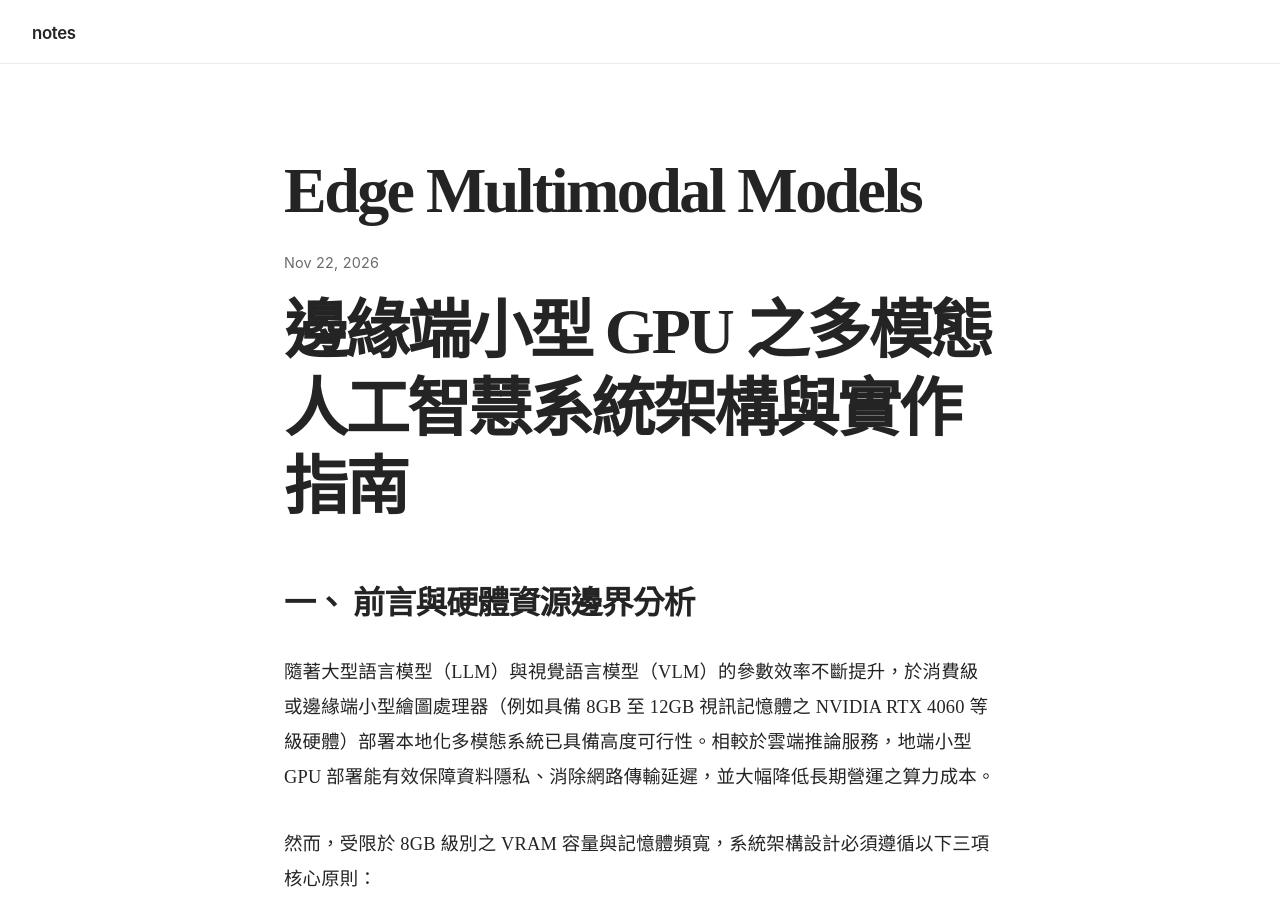
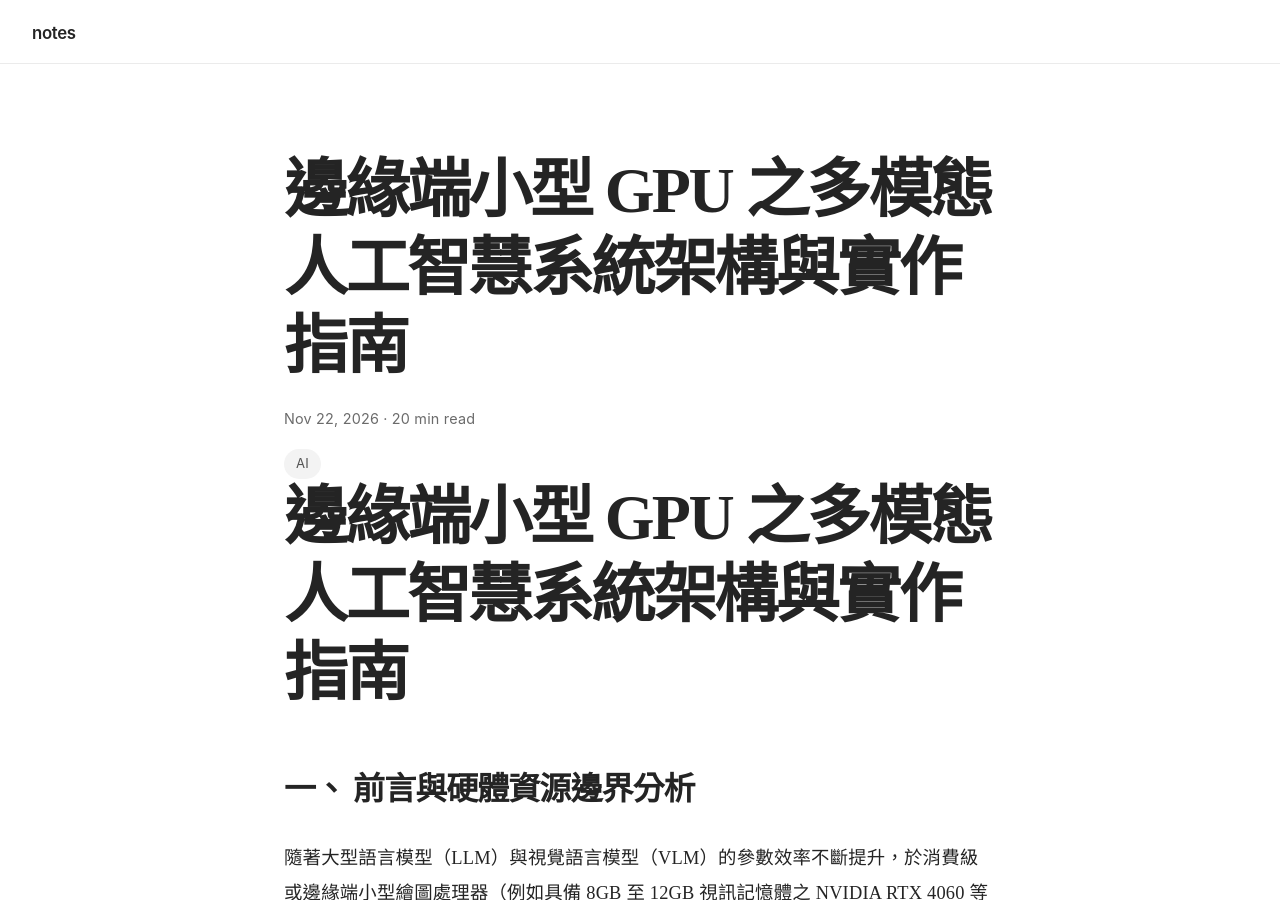
Before and after one commit to linjose/notes, a Jekyll site: the page built from _posts/2026-11-22-Edge-Multimodal-Models.md, in a window 1280 px wide and 900 px high. Built offline with Jekyll 4.4.1, drawn with Linux system fonts in a browser that asks for light colours; our own code applies the rules of GitHub Pages for plain Markdown files.

Commit message:
Update 2026-11-22-Edge-Multimodal-Models.md2

```diff
--- a/_posts/2026-11-22-Edge-Multimodal-Models.md
+++ b/_posts/2026-11-22-Edge-Multimodal-Models.md
@@ -1,3 +1,12 @@
+---
+layout: post
+title: 邊緣端小型 GPU 之多模態人工智慧系統架構與實作指南
+date: 2026-11-22
+reading_time: 20 min read
+tags: [AI]
+excerpt:
+---
+
 # 邊緣端小型 GPU 之多模態人工智慧系統架構與實作指南
 
 ## 一、 前言與硬體資源邊界分析
```
